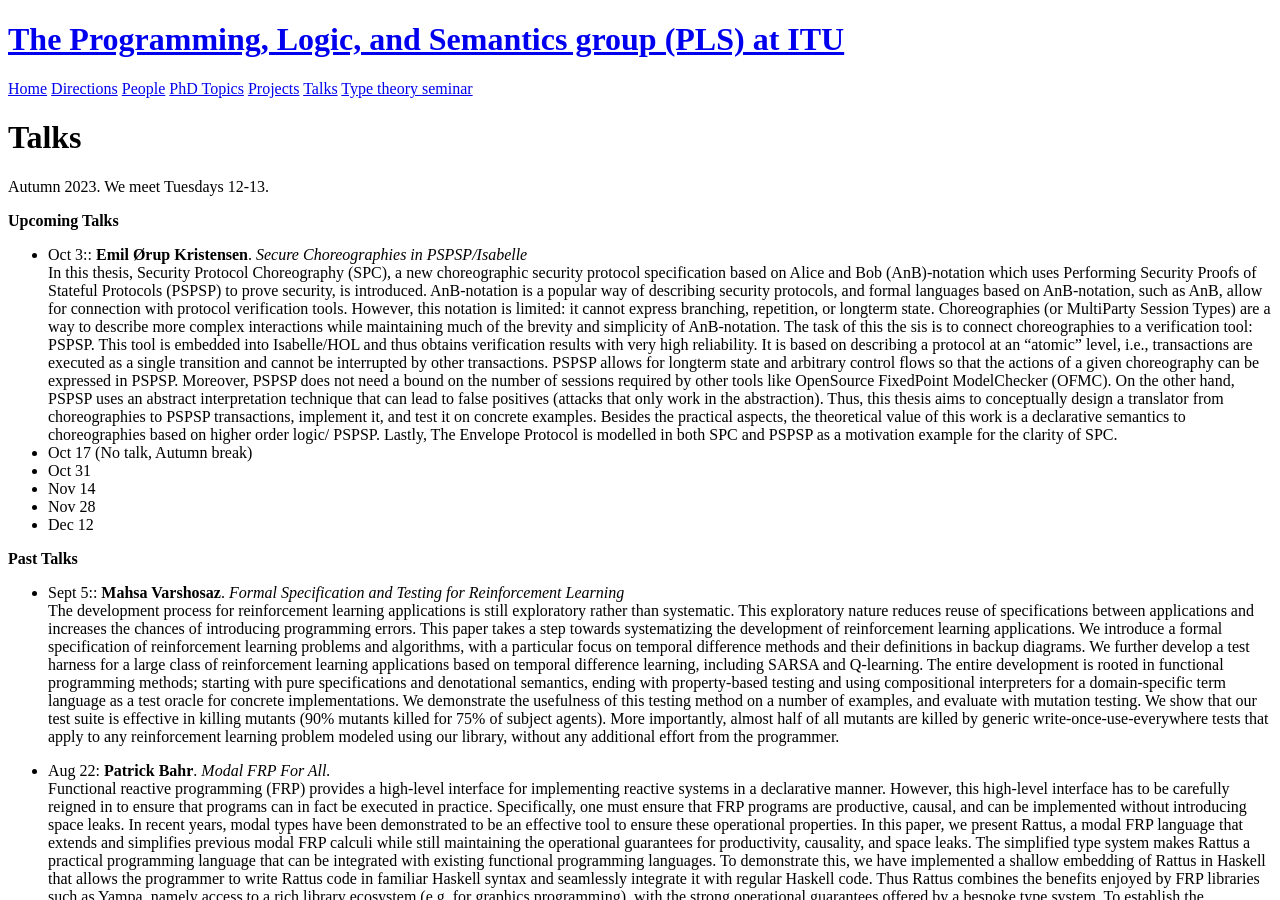
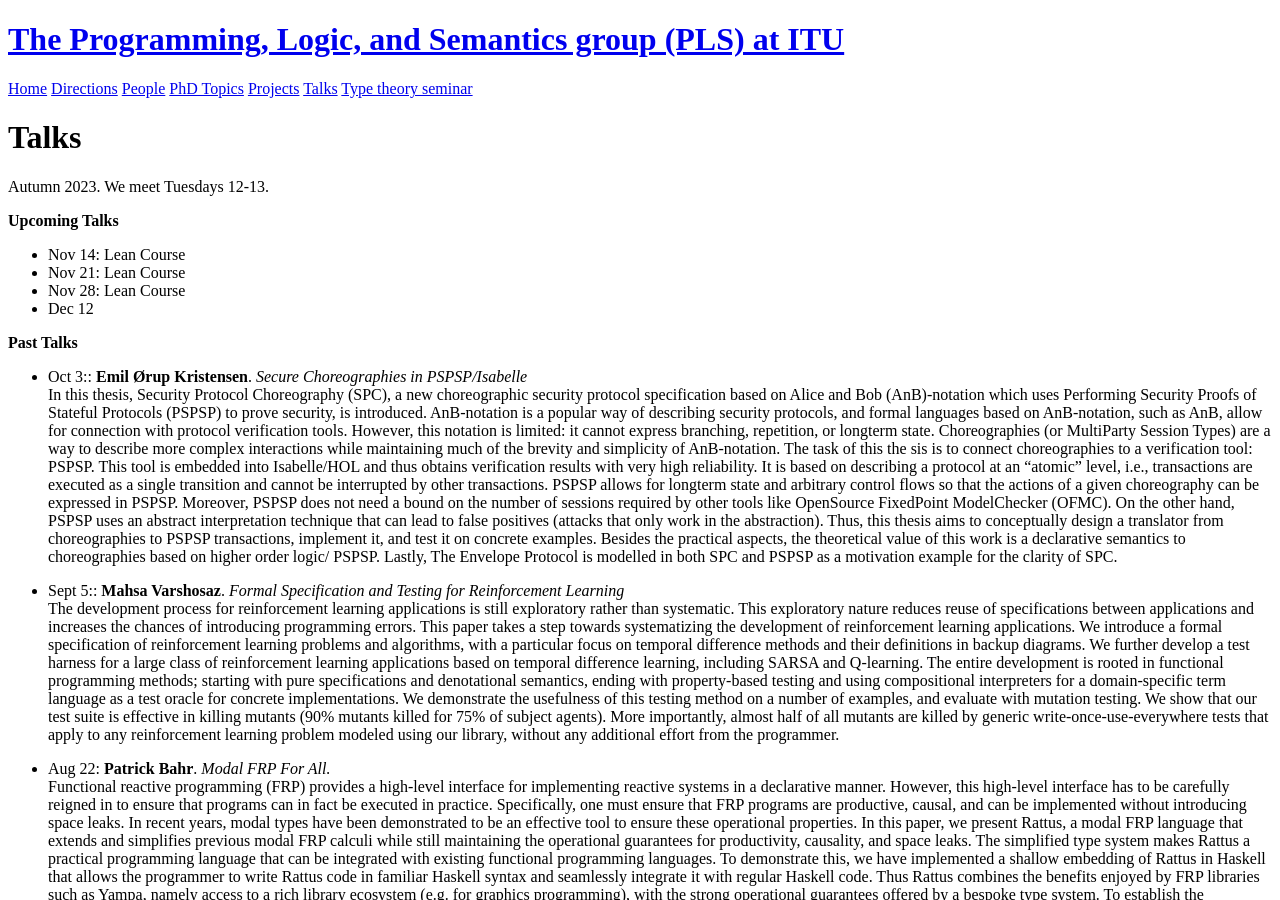
Before and after one commit to rmogelberg/pls.itu.dk, a Jekyll site: the page built from Talks.md, in a window 1280 px wide and 900 px high. Built offline with Jekyll 4.4.1, drawn with Linux system fonts in a browser that asks for light colours.

Commit message:
Mentions of Lean course

```diff
--- a/Talks.md
+++ b/Talks.md
@@ -5,6 +5,13 @@ title: Talks
 Autumn 2023. We meet Tuesdays 12-13.
 
 **Upcoming Talks**
+
+- Nov 14: Lean Course
+- Nov 21: Lean Course
+- Nov 28: Lean Course
+- Dec 12
+
+**Past Talks**
 
 - Oct 3:: **Emil Ørup Kristensen**. _Secure Choreographies in PSPSP/Isabelle_ <br>
 In this thesis, Security Protocol Choreography (SPC), a new
@@ -34,13 +41,7 @@ concrete examples. Besides the practical aspects, the theoretical value
 of this work is a declarative semantics to choreographies based on
 higher order logic/ PSPSP. Lastly, The Envelope Protocol is modelled in
 both SPC and PSPSP as a motivation example for the clarity of SPC.
-- Oct 17 (No talk, Autumn break)
-- Oct 31
-- Nov 14
-- Nov 28
-- Dec 12
 
-**Past Talks**
 - Sept 5:: **Mahsa Varshosaz**. _Formal Specification and Testing for Reinforcement Learning_ <br>
 The development process for reinforcement learning applications is still exploratory rather than systematic. This exploratory nature reduces reuse of specifications between applications and increases the chances of introducing programming errors. This paper takes a step towards systematizing the development of reinforcement learning applications. We introduce a formal specification of reinforcement learning problems and algorithms, with a particular focus on temporal difference methods and their definitions in backup diagrams. We further develop a test harness for a large class of reinforcement learning applications based on temporal difference learning, including SARSA and Q-learning. The entire development is rooted in functional programming methods; starting with pure specifications and denotational semantics, ending with property-based testing and using compositional interpreters for a domain-specific term language as a test oracle for concrete implementations. We demonstrate the usefulness of this testing method on a number of examples, and evaluate with mutation testing. We show that our test suite is effective in killing mutants (90% mutants killed for 75% of subject agents). More importantly, almost half of all mutants are killed by generic write-once-use-everywhere tests that apply to any reinforcement learning problem modeled using our library, without any additional effort from the programmer.
 
```
Also changed, not shown: index.md (+1 -0 lines).
